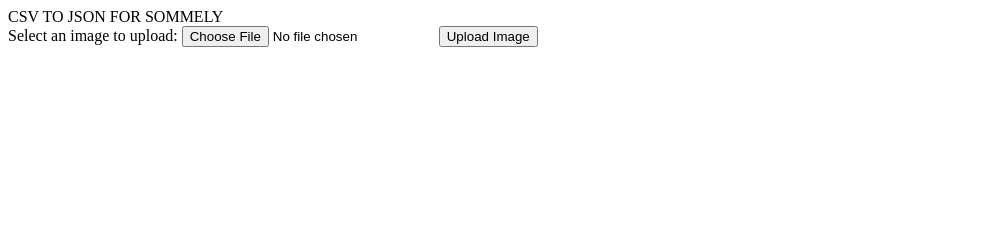
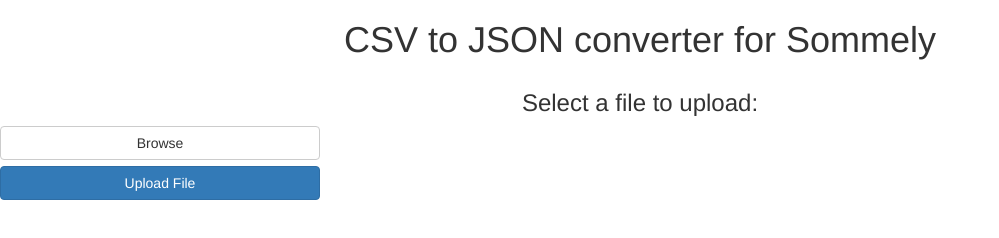
Before and after one commit to jacobbendicksen/csv-json, a website: page index.html in a window 1280 px wide. Shown: the whole page, without its empty margins (0-999 px from the left). Drawn offline with nearby package versions, Linux system fonts and the light colour scheme.

Commit message:
made it pretty

```diff
--- a/index.html
+++ b/index.html
@@ -1,7 +1,22 @@
-CSV TO JSON FOR SOMMELY
+<link rel="stylesheet" href="//maxcdn.bootstrapcdn.com/bootstrap/3.3.1/css/bootstrap.min.css"/>
+<div class = "container-fluid text-center">
+  <h1>CSV to JSON converter for Sommely</h1>
 
-<form action="/upload" method="POST" enctype="multipart/form-data">
-  Select an image to upload:
-  <input type="file" name="image">
-  <input type="submit" value="Upload Image">
-</form>
+  <div class = "row">
+    <form action="/upload" method="POST" enctype="multipart/form-data">
+      <h3 class = "text-center">Select a file to upload:</h3>
+      <label class="btn btn-default btn-file col-md-3 button-center">
+        Browse <input type="file" style="display: none;">
+      </label>
+      <br>
+      <br>
+      <input type="submit" value="Upload File" class = "btn btn-primary col-md-3 button-center">
+    </form>
+  </div>
+</div>
+
+<style>
+.button-center{
+  text-align: center;
+}
+</style>
```
Also changed, not shown: index.js (+13 -7 lines).
